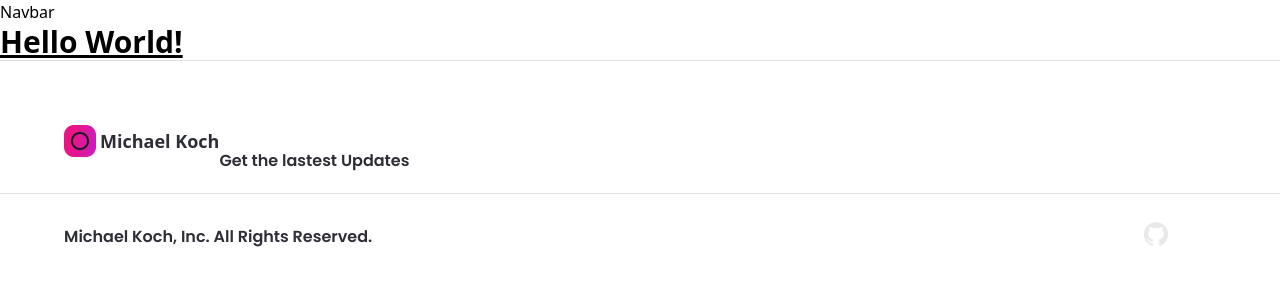
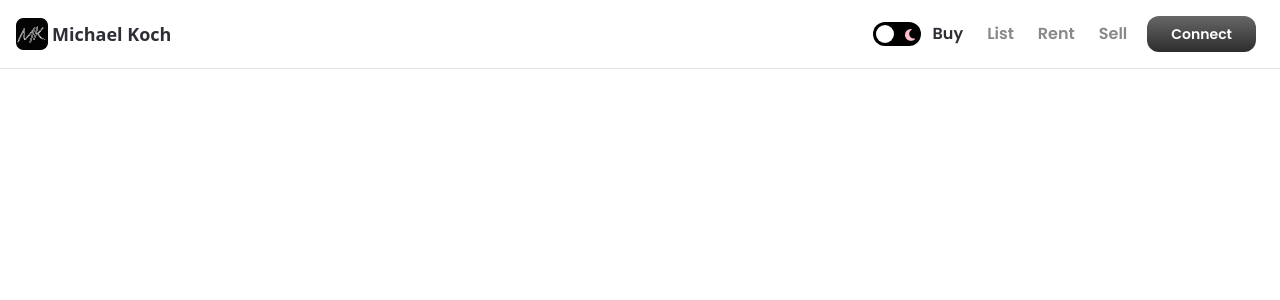
Before and after one commit to mikekochh/NFT_Marketplace, a Next.js app: page / in a window 1280 px wide. Shown: the top 300 px of the page. Built offline with nearby package versions, Linux system fonts and the light colour scheme.

Commit message:
Complete nav bar

```diff
--- a/assets/index.js
+++ b/assets/index.js
@@ -39,6 +39,7 @@ import loader from './loader.gif';
 import arrow from './arrow.png';
 import Xlogo from './Xlogo.png';
 import github from './github.png';
+import mkLogo from './mkLogo.png';
 
 export default {
   heartOutline,
@@ -82,4 +83,5 @@ export default {
   arrow,
   Xlogo,
   github,
+  mkLogo,
 };
--- a/components/Button.jsx
+++ b/components/Button.jsx
@@ -2,7 +2,7 @@
 // px/y is padding in x or y direction
 
 const Button = ({ btnName, classStyles, handleClick }) => (
-  <button type="button" className={`nft-gradient text-sm minlg:text-lg py-2 px-6 minlg:px-8 font-poppins font-semibold text-white ${classStyles}`} onClick={handleClick}>
+  <button type="button" className={`real-estate-button text-sm minlg:text-lg py-2 px-6 minlg:px-8 font-poppins font-semibold text-white ${classStyles}`} onClick={handleClick}>
     {btnName}
   </button>
 );
--- a/components/Footer.jsx
+++ b/components/Footer.jsx
@@ -8,30 +8,31 @@ const Footer = () => {
   const { theme } = useTheme();
 
   return (
-    <footer className="flexCenter flex-col border-t dark:border-nft-black-1 border-nft-gray-1 sm:py-8 py-16">
-      <div className="w-full minmd:w-4/5 flex flex-row md:flex-col sm:px-4 px-16">
-        <div className="flexStart flex-1 flex-xol">
-          <div className="flexCenter cursor-pointer">
-            <Image src={images.logo02} objectFit="contain" width={32} height={32} alt="logo" />
-            <p className="dark:text-white text-nft-black-1 font-semibold text-lg ml-1">Michael Koch</p>
-          </div>
-          <p className="font-poppins dark:text-white text-nft-black-1 font-semibold text-base mt-6">Get the lastest Updates</p>
-        </div>
-      </div>
+    <div>footer</div>
+    // <footer className="flexCenter flex-col border-t dark:border-nft-black-1 border-nft-gray-1 sm:py-8 py-16">
+    //   <div className="w-full minmd:w-4/5 flex flex-row md:flex-col sm:px-4 px-16">
+    //     <div className="flexStart flex-1 flex-xol">
+    //       <div className="flexCenter cursor-pointer">
+    //         <Image src={images.logo02} objectFit="contain" width={32} height={32} alt="logo" />
+    //         <p className="dark:text-white text-nft-black-1 font-semibold text-lg ml-1">Michael Koch</p>
+    //       </div>
+    //       <p className="font-poppins dark:text-white text-nft-black-1 font-semibold text-base mt-6">Get the lastest Updates</p>
+    //     </div>
+    //   </div>
 
-      <div className="flexCenter w-full mt-5 border-t dark:border-nft-black-1 border-nft-gray-1 sm:px-4 px-16">
-        <div className="flexBetween flex-row w-full minmd:w-4/5 sm:flex-col mt-7">
-          <p className="font-poppins dark:text-white text-nft-black-1 font-semibold text-base">Michael Koch, Inc. All Rights Reserved.</p>
-          <div className="flex flex-row sm:mt-4">
-            {[images.Xlogo, images.github, images.discord].map((image, index) => (
-              <div className="mx-2 cursor-pointer" key={index}>
-                <Image src={image} objectFit="contain" width={24} height={24} />
-              </div>
-            ))}
-          </div>
-        </div>
-      </div>
-    </footer>
+  //   <div className="flexCenter w-full mt-5 border-t dark:border-nft-black-1 border-nft-gray-1 sm:px-4 px-16">
+  //     <div className="flexBetween flex-row w-full minmd:w-4/5 sm:flex-col mt-7">
+  //       <p className="font-poppins dark:text-white text-nft-black-1 font-semibold text-base">Michael Koch, Inc. All Rights Reserved.</p>
+  //       <div className="flex flex-row sm:mt-4">
+  //         {[images.Xlogo, images.github, images.discord].map((image, index) => (
+  //           <div className="mx-2 cursor-pointer" key={index}>
+  //             <Image src={image} objectFit="contain" width={24} height={24} />
+  //           </div>
+  //         ))}
+  //       </div>
+  //     </div>
+  //   </div>
+  // </footer>
   );
 };
 
--- a/components/Navbar.jsx
+++ b/components/Navbar.jsx
@@ -1,11 +1,125 @@
 import { useState, useEffect, useContext } from 'react';
 import { useRouter } from 'next/router';
 import { useTheme } from 'next-themes';
+import Image from 'next/image';
+import Link from 'next/link';
+import images from '../assets';
+import Button from './Button';
 
-const Navbar = () => (
-  <div>Navbar</div>
-);
+// Helper component for menu items in nav bar
+const MenuItems = ({ isMobile, active, setActive }) => {
+  const generateLink = (i) => {
+    switch (i) {
+      case 0: return '/';
+      case 1: return '/list';
+      case 2: return '/rent';
+      case 3: return '/sell';
+      default: return '/';
+    }
+  };
+
+  return (
+    <ul className={`list-none flexCenter flex-row ${isMobile && 'flex-col h-full'}`}>
+      {['Buy', 'List', 'Rent', 'Sell'].map((item, i) => (
+        <li key={i} onClick={() => setActive(item)} className={`md:text-3xl md:p-2 flex flex-row items-center font-poppins font-semibold text-base dark:hover:text-white hover:text-nft-dark mx-3 ${active === item ? 'dark:text-white text-nft-black-1' : 'dark:text-nft-gray-3 text-nft-gray-2'}`}>
+          <Link href={generateLink(i)}>
+            {item}
+          </Link>
+        </li>
+      ))}
+    </ul>
+  );
+};
+
+const ButtonGroup = () => {
+  const hasConnected = false;
+
+  return !hasConnected ? (
+    <Button classStyles="mx-2 rounded-xl" btnName="Connect" handleClick={() => {}} />
+  ) : null;
+};
+
+const Navbar = () => {
+  const { theme, setTheme } = useTheme();
+  const [active, setActive] = useState('Buy');
+  const [isOpen, setIsOpen] = useState(false);
+
+  return (
+    <nav className="flexBetween w-full fixed z-10 p-4 flex-row border-b dark:bg-nft-dark bg-white dark:border-nft-black-1 border-nft-gray-1">
+
+      {/* Section for logo and ability to change based off of screen size */}
+      <div className="flex flex-1 flex-row justify-start">
+        <Link href="https://www.michaelgkoch.com">
+          <div className="flexCenter md:hidden cursor-pointer" onClick={() => {}}>
+            <Image src={images.mkLogo} objectFit="contain" width={32} heigth={32} alt="logo" />
+            <p className="dark:text-white text-nft-black-1 font-semibold text-lg ml-1">Michael Koch</p>
+          </div>
+        </Link>
+        <Link href="https://www.michaelgkoch.com">
+          <div className="hidden md:flex cursor-pointer" onClick={() => {}}>
+            <Image src={images.mkLogo} objectFit="contain" width={32} height={32} alt="logo" />
+          </div>
+        </Link>
+      </div>
+
+      {/* Section for light dark mode switch, larger devices */}
+      <div className="flex flex-initial flex-row justify-end">
+        <div className="flex items-center mr-2 ">
+          <input type="checkbox" className="checkbox" id="checkbox" onChange={() => setTheme(theme === 'light' ? 'dark' : 'light')} />
+          <label htmlFor="checkbox" className="flexBetween w-8 h-4 bg-black rounded-2xl p-1 relative label cursor-pointer">
+            <i className="fas fa-sun" />
+            <i className="fas fa-moon" />
+            <div className="w-3 h-3 absolute bg-white rounded-full ball" />
+          </label>
+        </div>
+
+        {/* Section for menu items */}
+        <div className="md:hidden flex justify-end">
+          <MenuItems active={active} setActive={setActive} />
+          <ButtonGroup />
+        </div>
+
+      </div>
+
+      <div className="hidden md:flex ml-2">
+        {isOpen ? (
+          <Image
+            src={images.cross}
+            objectFit="contain"
+            width={20}
+            height={20}
+            alt="close"
+            onClick={() => setIsOpen(false)}
+            className={theme === 'light' && 'filter invert'}
+          />
+        ) : (
+          <Image
+            src={images.menu}
+            objectFit="contain"
+            width={25}
+            height={25}
+            alt="menu"
+            onClick={() => setIsOpen(true)}
+            className={theme === 'light' && 'filter invert'}
+          />
+        )}
+
+        {isOpen && (
+          <div className="fixed inset-0 top-65 dark:bg-nft-dark bg-white z-10 nav-h flex justify-between flex-col items-center">
+            <div className="flex-1 p-4">
+              <MenuItems active={active} setActive={setActive} isMobile />
+            </div>
+            <div className="p-4 border-t dark:border-nft-black-1 border-nft-gray-1">
+              <ButtonGroup />
+            </div>
+          </div>
+        )}
+
+      </div>
+
+    </nav>
+
+  );
+};
 
 export default Navbar;
-
-// a hook is someting that provides extra functionality to a react js application
--- a/pages/create-nft.js
+++ /dev/null
@@ -1,7 +0,0 @@
-import React from 'react'
-
-const CreateNFT = () => (
-  <div>CreateNFT</div>
-);
-
-export default CreateNFT;
--- /dev/null
+++ b/pages/list.js
@@ -0,0 +1,7 @@
+import React from 'react';
+
+const List = () => (
+  <div>List</div>
+);
+
+export default List;
--- /dev/null
+++ b/pages/rent.js
@@ -0,0 +1,7 @@
+import React from 'react';
+
+const Rent = () => (
+  <div>Rent</div>
+);
+
+export default Rent;
--- /dev/null
+++ b/pages/sell.js
@@ -0,0 +1,7 @@
+import React from 'react';
+
+const Sell = () => (
+  <div>Sell</div>
+);
+
+export default Sell;
--- a/styles/globals.css
+++ b/styles/globals.css
@@ -7,6 +7,11 @@
 
 .nft-gradient {
     background: linear-gradient(101.12deg, #EB1484 27.35%, #C91CC3 99.99%, #C81CC5 100%, #C81CC5 100%);
+}
+
+.real-estate-button {
+    background: rgb(45,45,45);
+    background: linear-gradient(0deg, rgba(45,45,45,1) 0%, rgba(103,103,103,1) 100%);
 }
 
 .white-bg {
```
Also changed, not shown: assets/mkLogo.png (added).
